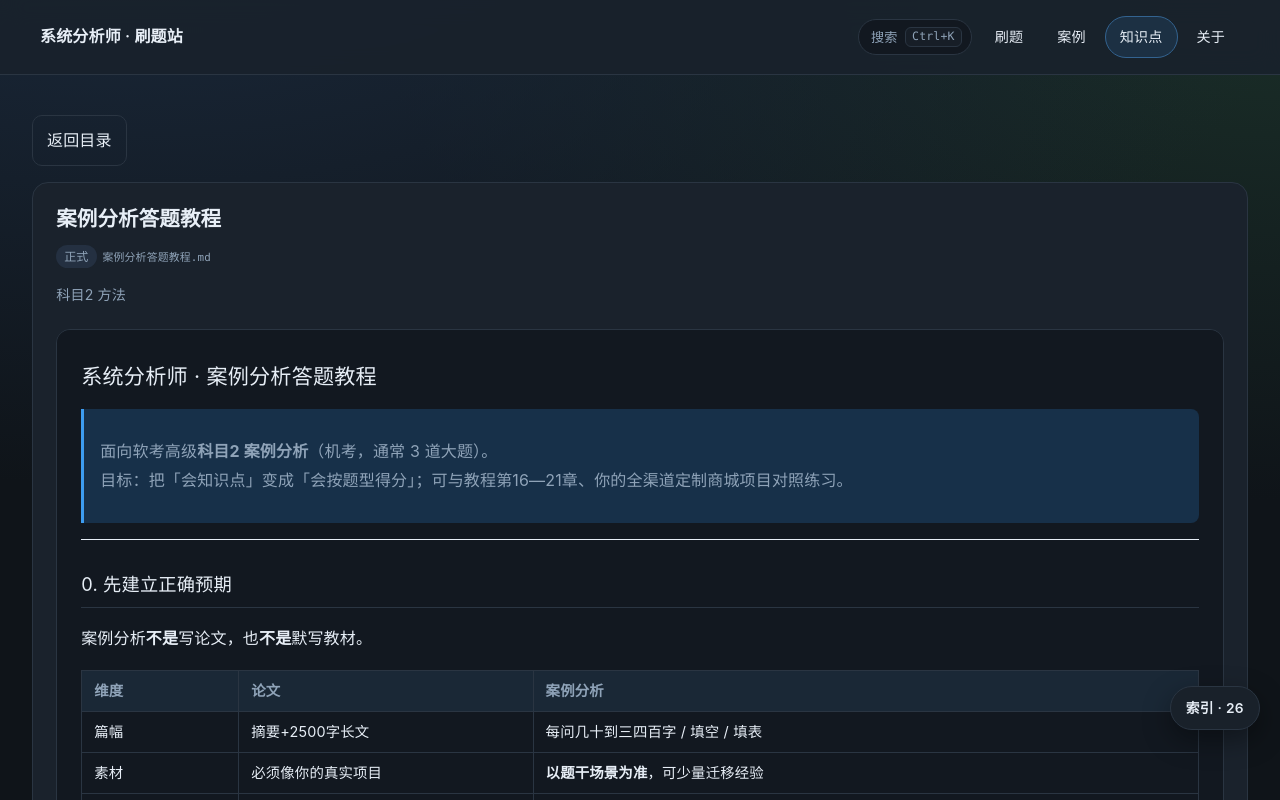
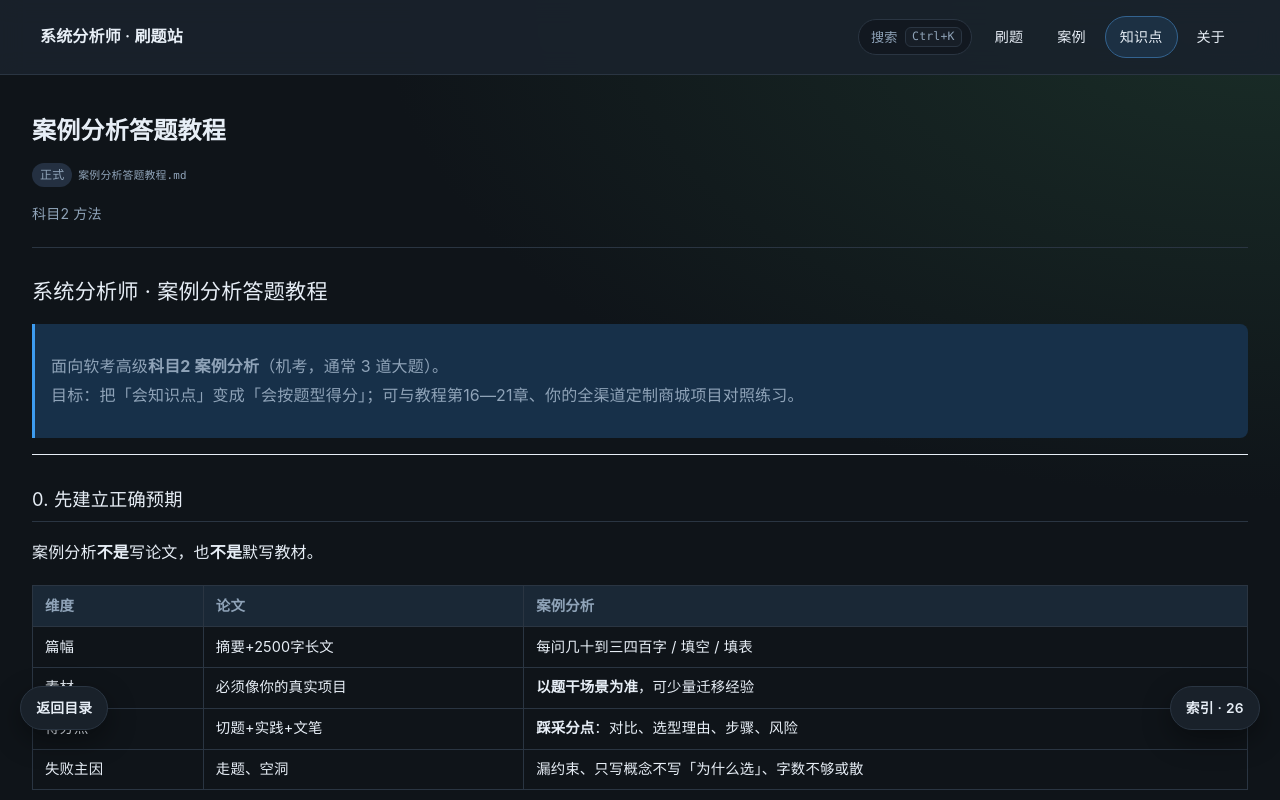
Before and after one commit to xiamengquan/sysanalyst-quiz, a Next.js app: page /kb/case-tutorial/ in a window 1280 px wide. Shown: the top 800 px of the page. Built offline with nearby package versions, Linux system fonts and the light colour scheme.

Commit message:
feat: 知识点阅读改为悬浮返回与流式正文
返回目录/本章刷题改为左下 FAB，正文去掉内嵌滚动盒改为整页流式布局。

Co-authored-by: Cursor <cursoragent@cursor.com>

```diff
--- a/src/app/globals.css
+++ b/src/app/globals.css
@@ -386,6 +386,96 @@ textarea.field {
   .md-body {
     padding: 1.35rem 1.5rem;
     font-size: 1rem;
+  }
+}
+
+/* 知识点阅读页：整页流式，不嵌套滚动盒 */
+.md-body.is-fluid {
+  margin-top: 0;
+  padding: 0;
+  border: 0;
+  border-radius: 0;
+  background: transparent;
+  max-height: none;
+  overflow: visible;
+  -webkit-overflow-scrolling: auto;
+}
+
+.kb-reader {
+  width: 100%;
+  max-width: none;
+  padding-bottom: calc(var(--tabbar-h) + var(--safe-b) + 4.5rem);
+}
+.kb-reader-head {
+  margin-bottom: var(--space-5);
+  padding-bottom: var(--space-4);
+  border-bottom: 1px solid var(--line);
+}
+.kb-reader-head h1 {
+  margin: 0 0 var(--space-3);
+  font-size: 1.35rem;
+  font-weight: 650;
+  line-height: 1.35;
+  letter-spacing: 0.01em;
+}
+@media (min-width: 640px) {
+  .kb-reader-head h1 {
+    font-size: 1.5rem;
+  }
+}
+
+/* 左侧导航悬浮（返回目录 / 本章刷题），与右侧索引对称 */
+.kb-nav-fab {
+  position: fixed;
+  left: max(0.85rem, env(safe-area-inset-left, 0px));
+  bottom: calc(var(--tabbar-h) + var(--safe-b) + 0.85rem);
+  z-index: 85;
+  display: flex;
+  flex-direction: column;
+  align-items: flex-start;
+  gap: 0.45rem;
+  max-width: min(92vw, 220px);
+  pointer-events: none;
+}
+.kb-nav-fab > * {
+  pointer-events: auto;
+}
+.kb-fab-btn {
+  appearance: none;
+  display: inline-flex;
+  align-items: center;
+  justify-content: center;
+  border: 1px solid var(--line);
+  background: color-mix(in srgb, var(--panel) 92%, #0f1419);
+  color: var(--text);
+  font: inherit;
+  font-size: 0.86rem;
+  font-weight: 600;
+  letter-spacing: 0.02em;
+  padding: 0.55rem 0.95rem;
+  border-radius: 999px;
+  min-height: 44px;
+  box-shadow: 0 10px 28px rgba(0, 0, 0, 0.38);
+  text-decoration: none;
+  cursor: pointer;
+  white-space: nowrap;
+}
+.kb-fab-btn:hover {
+  border-color: color-mix(in srgb, var(--accent) 55%, var(--line));
+  color: #d7ebff;
+}
+.kb-fab-btn:focus-visible {
+  outline: 2px solid color-mix(in srgb, var(--accent) 55%, transparent);
+  outline-offset: 2px;
+}
+.kb-fab-btn.is-primary {
+  border-color: color-mix(in srgb, var(--accent) 45%, var(--line));
+  background: color-mix(in srgb, var(--accent) 16%, var(--panel));
+  color: #d7ebff;
+}
+@media (min-width: 960px) {
+  .kb-nav-fab {
+    left: max(1.25rem, calc((100vw - var(--content-max)) / 2 - 12px));
   }
 }
 .md-body > * + * {
--- a/src/components/KbApp.tsx
+++ b/src/components/KbApp.tsx
@@ -204,12 +204,18 @@ export function KbReader({ id }: { id: string }) {
     requestAnimationFrame(() => {
       const el = document.getElementById(decodeURIComponent(hash));
       const box = bodyRef.current;
-      if (!el || !box) return;
-      if (box.contains(el)) {
+      if (!el) return;
+      if (box && box.contains(el)) {
+        const style = window.getComputedStyle(box);
+        const nested =
+          (style.overflowY === "auto" || style.overflowY === "scroll") &&
+          box.scrollHeight > box.clientHeight + 8;
+        if (nested) {
           box.scrollTop = el.offsetTop - box.offsetTop - 12;
-      } else {
+          return;
+        }
+      }
       el.scrollIntoView({ behavior: "smooth", block: "start" });
-      }
     });
   }, [status, html]);
 
@@ -273,38 +279,42 @@ export function KbReader({ id }: { id: string }) {
 
   return (
     <>
-      <div className="mb-4 btn-row">
-        <Link href="/kb/" className="btn btn-ghost">
-          返回目录
-        </Link>
-        {item?.chapter ? (
-          <Link href={`/?chapter=${item.chapter}&bank=practice`} className="btn btn-primary">
-            本章刷题
-          </Link>
-        ) : null}
-      </div>
-      <div className="layout-full">
-      <div className="card">
-        <h1 className="mb-3 text-[1.2rem] font-semibold leading-snug sm:text-[1.28rem]">{item?.title || id}</h1>
+      <article className="kb-reader layout-full">
+        <header className="kb-reader-head">
+          <h1>{item?.title || id}</h1>
           {item?.path ? (
             <p className="mb-3 break-all text-[0.8rem] leading-relaxed text-[var(--muted)] sm:text-[0.85rem]">
               <span className="badge">{item.status || "正式"}</span>
               <code className="text-[0.8em]">{item.path}</code>
             </p>
           ) : null}
-        {item?.note ? <p className="mb-3 text-[0.88rem] leading-relaxed text-[var(--muted)]">{item.note}</p> : null}
+          {item?.note ? (
+            <p className="text-[0.88rem] leading-relaxed text-[var(--muted)]">{item.note}</p>
+          ) : null}
+        </header>
+
         {status === "loading" && <p className="text-[var(--muted)]">正在加载正文…</p>}
         {status === "err" && <p className="text-[var(--bad)]">{msg}</p>}
         {status === "ok" && (
           <div
             ref={bodyRef}
-            className="md-body"
+            className="md-body is-fluid"
             onClick={onBodyClick}
             dangerouslySetInnerHTML={{ __html: html }}
           />
         )}
-      </div>
-      </div>
+      </article>
+
+      <nav className="kb-nav-fab" aria-label="阅读页快捷操作">
+        {item?.chapter ? (
+          <Link href={`/?chapter=${item.chapter}&bank=practice`} className="kb-fab-btn is-primary">
+            本章刷题
+          </Link>
+        ) : null}
+        <Link href="/kb/" className="kb-fab-btn">
+          返回目录
+        </Link>
+      </nav>
 
       {status === "ok" ? <KbQuickIndex bodyRef={bodyRef} html={html} /> : null}
 
--- a/src/components/KbQuickIndex.tsx
+++ b/src/components/KbQuickIndex.tsx
@@ -9,7 +9,7 @@ export type KbTocHeading = {
 };
 
 type Props = {
-  /** 正文滚动容器（.md-body） */
+  /** 正文容器（.md-body）；流式布局时滚动发生在窗口 */
   bodyRef: RefObject<HTMLDivElement | null>;
   /** 正文 HTML 变化时重建目录 */
   html: string;
@@ -30,6 +30,14 @@ function collectHeadings(root: HTMLElement | null): KbTocHeading[] {
     out.push({ id, text, level });
   });
   return out;
+}
+
+function usesSelfScroll(el: HTMLElement | null) {
+  if (!el) return false;
+  const style = window.getComputedStyle(el);
+  const oy = style.overflowY;
+  if (oy !== "auto" && oy !== "scroll") return false;
+  return el.scrollHeight > el.clientHeight + 8;
 }
 
 export function KbQuickIndex({ bodyRef, html, enabled = true }: Props) {
@@ -74,6 +82,7 @@ export function KbQuickIndex({ bodyRef, html, enabled = true }: Props) {
     if (!box || headings.length === 0) return;
 
     const updateActive = () => {
+      if (usesSelfScroll(box)) {
         const top = box.scrollTop + 28;
         let current = headings[0]?.id || "";
         for (const h of headings) {
@@ -84,19 +93,38 @@ export function KbQuickIndex({ bodyRef, html, enabled = true }: Props) {
           else break;
         }
         setActiveId(current);
+        return;
+      }
+      const mark = 96;
+      let current = headings[0]?.id || "";
+      for (const h of headings) {
+        const el = document.getElementById(h.id);
+        if (!el) continue;
+        if (el.getBoundingClientRect().top <= mark) current = h.id;
+        else break;
+      }
+      setActiveId(current);
     };
 
     updateActive();
+    if (usesSelfScroll(box)) {
       box.addEventListener("scroll", updateActive, { passive: true });
       return () => box.removeEventListener("scroll", updateActive);
+    }
+    window.addEventListener("scroll", updateActive, { passive: true });
+    return () => window.removeEventListener("scroll", updateActive);
   }, [bodyRef, headings]);
 
   const scrollTo = useCallback(
     (hid: string) => {
       const box = bodyRef.current;
       const el = document.getElementById(hid);
-      if (!box || !el || !box.contains(el)) return;
+      if (!el) return;
+      if (box && usesSelfScroll(box) && box.contains(el)) {
         box.scrollTo({ top: Math.max(0, el.offsetTop - box.offsetTop - 12), behavior: "smooth" });
+      } else {
+        el.scrollIntoView({ behavior: "smooth", block: "start" });
+      }
       try {
         history.replaceState(null, "", `#${encodeURIComponent(hid)}`);
       } catch {
@@ -119,11 +147,7 @@ export function KbQuickIndex({ bodyRef, html, enabled = true }: Props) {
   return (
     <div className={`kb-toc-fab${open ? " is-open" : ""}`} ref={wrapRef}>
       {open ? (
-        <nav
-          id={panelId}
-          className="kb-toc-panel"
-          aria-label="本页知识点快速索引"
-        >
+        <nav id={panelId} className="kb-toc-panel" aria-label="本页知识点快速索引">
           <div className="kb-toc-panel-hd">
             <span>本页索引</span>
             <button type="button" className="kb-toc-close" onClick={() => setOpen(false)} aria-label="关闭索引">
```
Also changed, not shown: 2 other files (tests, documents, lock files or other folders). Lines whose indentation alone changed are shown as unchanged.
